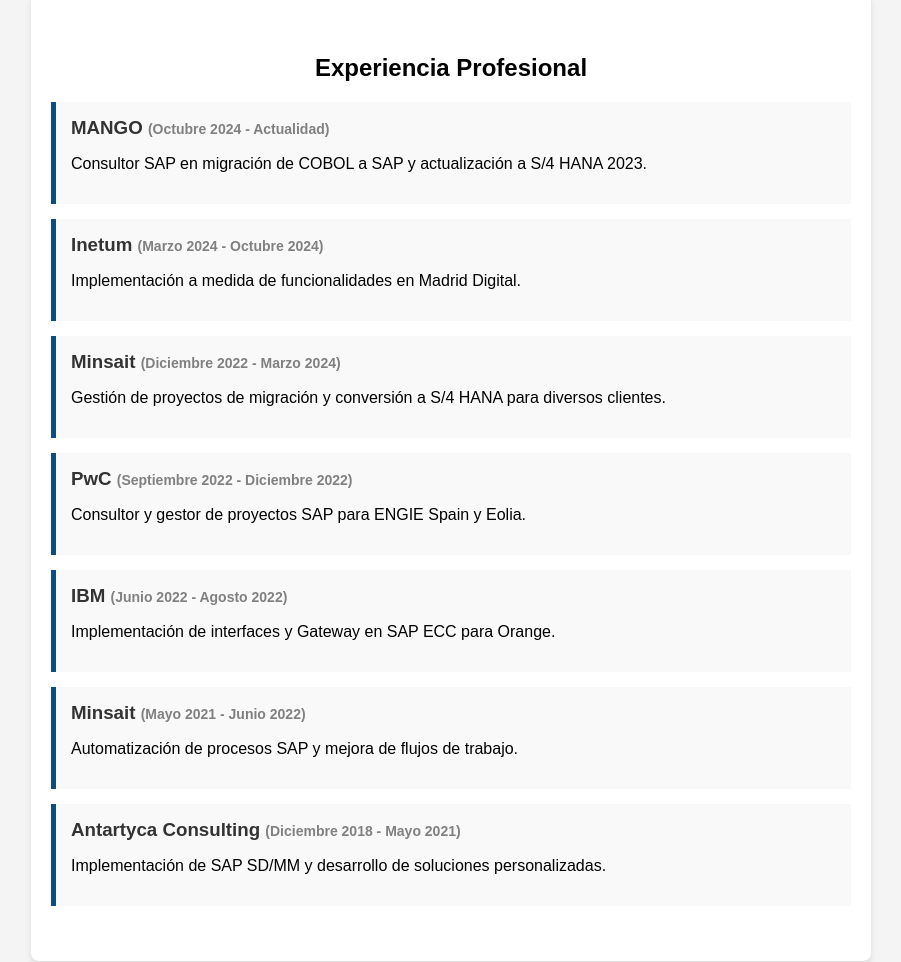
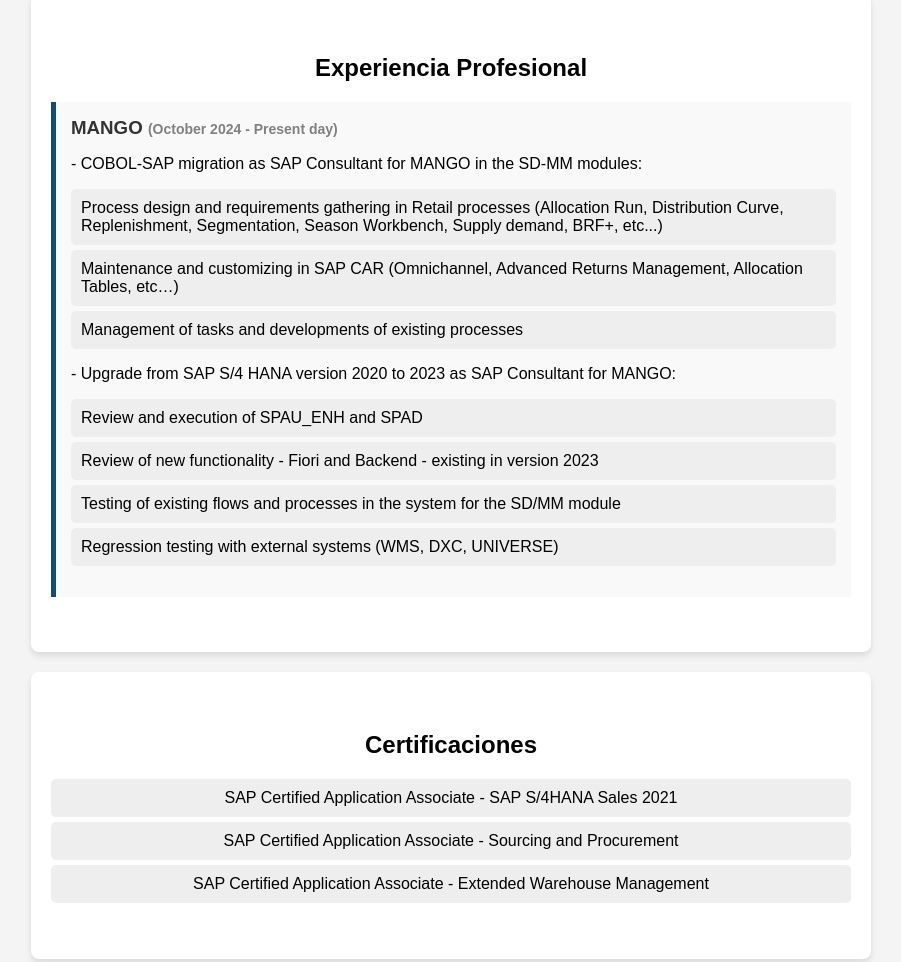
Before and after one commit to juancarlospozuelo97/sap-portfolio, a plain HTML site: page index.html in a window 1280 px wide. Shown: the part 505-1467 px from the top of the page, without its empty margins (189-1090 px from the left). Drawn offline with Linux system fonts and the light colour scheme.

Commit message:
Mejoras experiencias - Detalles

```diff
--- a/index.html
+++ b/index.html
@@ -41,39 +41,23 @@
         <h2 id="experience-title">Experiencia Profesional</h2>
 
         <div class="experience">
-            <h3>MANGO <span>(Octubre 2024 - Actualidad)</span></h3>
-            <p id="mango-text">Consultor SAP en migración de COBOL a SAP y actualización a S/4 HANA 2023.</p>
+            <h3>MANGO <span>(October 2024 - Present day)</span></h3>
+            <p>- COBOL-SAP migration as SAP Consultant for MANGO in the SD-MM modules:</p>
+            <ul>
+                <li>Process design and requirements gathering in Retail processes (Allocation Run, Distribution Curve, Replenishment, Segmentation, Season Workbench, Supply demand, BRF+, etc...)</li>
+                <li>Maintenance and customizing in SAP CAR (Omnichannel, Advanced Returns Management, Allocation Tables, etc…)</li>
+                <li>Management of tasks and developments of existing processes</li>
+            </ul>
+            <p>- Upgrade from SAP S/4 HANA version 2020 to 2023 as SAP Consultant for MANGO:</p>
+            <ul>
+                <li>Review and execution of SPAU_ENH and SPAD</li>
+                <li>Review of new functionality - Fiori and Backend - existing in version 2023</li>
+                <li>Testing of existing flows and processes in the system for the SD/MM module</li>
+                <li>Regression testing with external systems (WMS, DXC, UNIVERSE)</li>
+            </ul>
         </div>
 
-        <div class="experience">
-            <h3>Inetum <span>(Marzo 2024 - Octubre 2024)</span></h3>
-            <p id="inetum-text">Implementación a medida de funcionalidades en Madrid Digital.</p>
-        </div>
-
-        <div class="experience">
-            <h3>Minsait <span>(Diciembre 2022 - Marzo 2024)</span></h3>
-            <p>Gestión de proyectos de migración y conversión a S/4 HANA para diversos clientes.</p>
-        </div>
-
-        <div class="experience">
-            <h3>PwC <span>(Septiembre 2022 - Diciembre 2022)</span></h3>
-            <p>Consultor y gestor de proyectos SAP para ENGIE Spain y Eolia.</p>
-        </div>
-
-        <div class="experience">
-            <h3>IBM <span>(Junio 2022 - Agosto 2022)</span></h3>
-            <p>Implementación de interfaces y Gateway en SAP ECC para Orange.</p>
-        </div>
-
-        <div class="experience">
-            <h3>Minsait <span>(Mayo 2021 - Junio 2022)</span></h3>
-            <p>Automatización de procesos SAP y mejora de flujos de trabajo.</p>
-        </div>
-
-        <div class="experience">
-            <h3>Antartyca Consulting <span>(Diciembre 2018 - Mayo 2021)</span></h3>
-            <p>Implementación de SAP SD/MM y desarrollo de soluciones personalizadas.</p>
-        </div>
+        <!-- Más experiencias -->
     </section>
 
     <!-- Sección Certificaciones -->
@@ -115,11 +99,7 @@
                     "nav-contact": "Contacto",
                     "about-title": "Sobre Mí",
                     "about-text": "Soy un consultor técnico-funcional SAP con amplia experiencia en los módulos SD y MM.",
-                    "experience-title": "Experiencia Profesional",
-                    "mango-text": "Consultor SAP en migración de COBOL a SAP y actualización a S/4 HANA 2023.",
-                    "inetum-text": "Implementación a medida de funcionalidades en Madrid Digital.",
-                    "certifications-title": "Certificaciones",
-                    "contact-title": "Contacto"
+                    "experience-title": "Experiencia Profesional"
                 },
                 "en": {
                     "title": "Juan Carlos Pozuelo",
@@ -130,11 +110,7 @@
                     "nav-contact": "Contact",
                     "about-title": "About Me",
                     "about-text": "I am a SAP SD/MM Technical-Functional Consultant with extensive experience.",
-                    "experience-title": "Work Experience",
-                    "mango-text": "SAP Consultant in COBOL to SAP migration and upgrade to S/4 HANA 2023.",
-                    "inetum-text": "Custom implementation of functionalities for Madrid Digital.",
-                    "certifications-title": "Certifications",
-                    "contact-title": "Contact"
+                    "experience-title": "Work Experience"
                 }
             };
 
```
